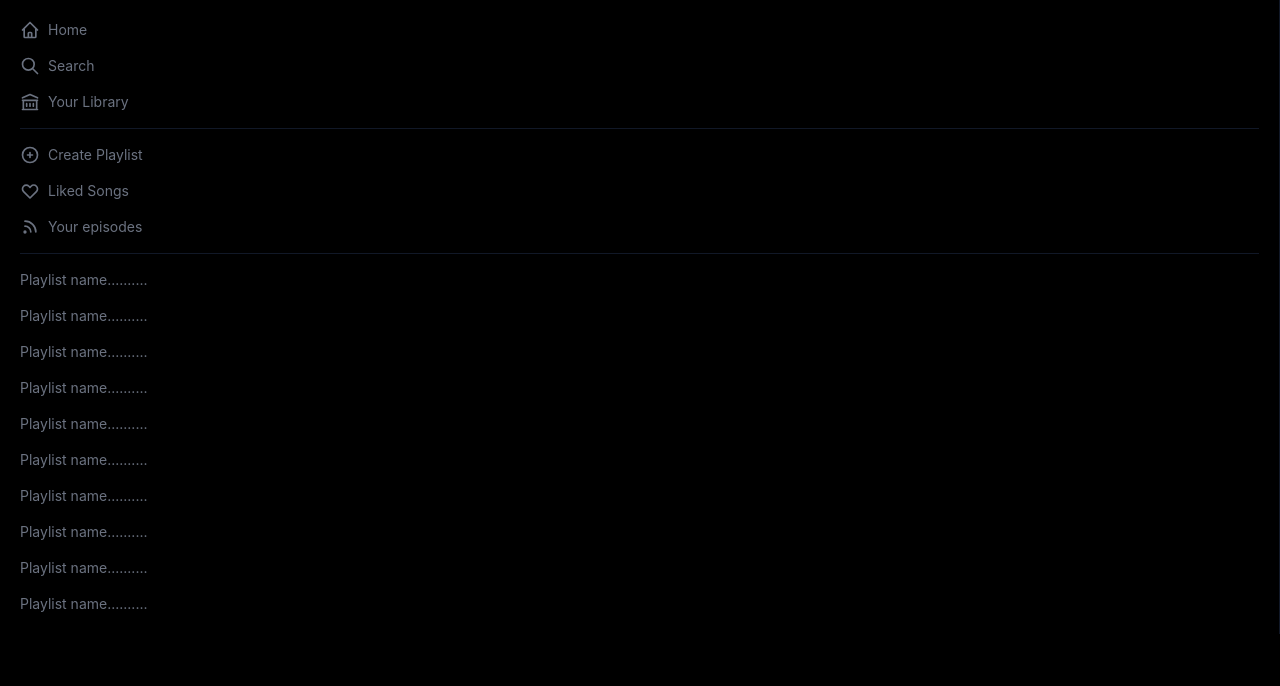
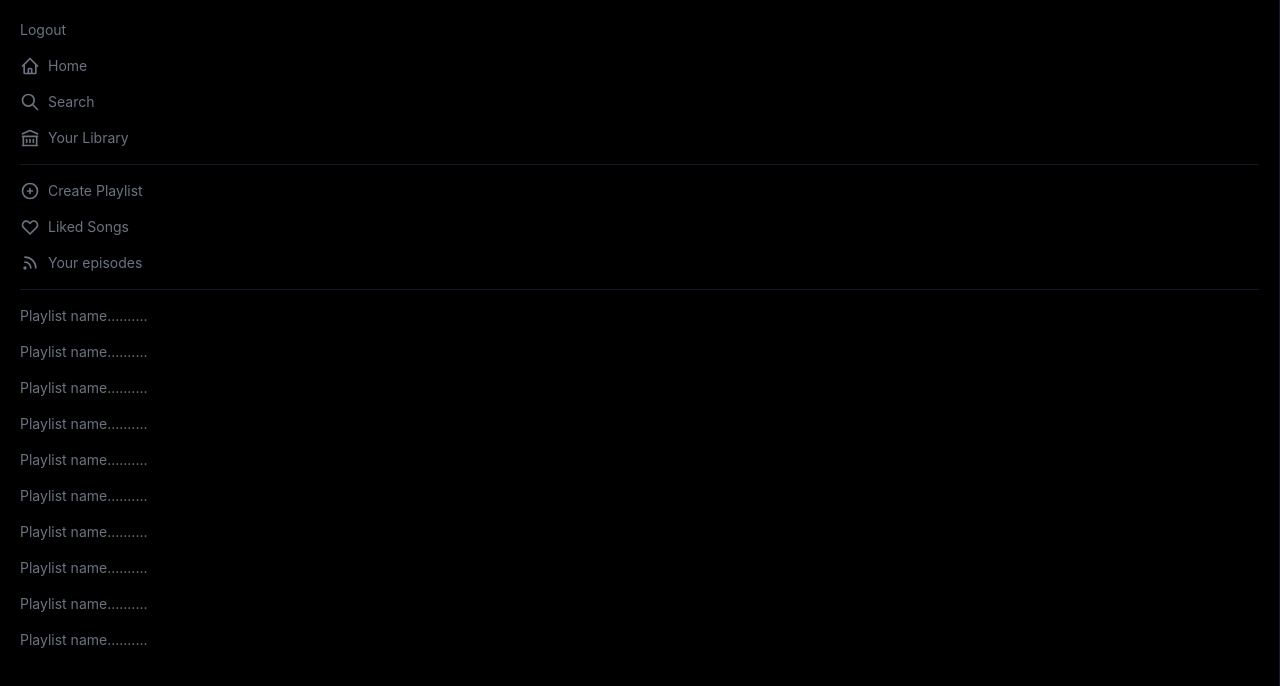
Before and after one commit to Ragini6568/SpotifyClone, a Next.js app: page / in a window 1280 px wide. Shown: the top 686 px of the page. Built offline with nearby package versions, Linux system fonts and the light colour scheme; no server answers.

Commit message:
Login Page implemented

```diff
--- a/components/Sidebar.js
+++ b/components/Sidebar.js
@@ -6,10 +6,19 @@ import {
   HeartIcon,
   RssIcon,
 } from "@heroicons/react/outline";
+import { signOut, useSession } from "next-auth/react";
 function Sidebar() {
+  const { data: session, status } = useSession();
+
   return (
-    <div className="text-gray-500 p-5 text-sm border-r border-gray-900 ">
+    <div className="text-gray-500 p-5 text-sm border-r border-gray-900 overflow-y-scroll scrollbar-hide h-screen">
       <div className="space-y-4">
+        <button
+          className="flex items-center space-x-2 hover:text-white"
+          onClick={() => signOut()}
+        >
+          <p>Logout</p>
+        </button>
         <button className="flex items-center space-x-2 hover:text-white">
           <HomeIcon className="w-5 h-5" />
           <p>Home</p>
--- a/pages/_app.js
+++ b/pages/_app.js
@@ -1,7 +1,12 @@
-import '../styles/globals.css'
+import { SessionProvider } from "next-auth/react";
+import "../styles/globals.css";
 
-function MyApp({ Component, pageProps }) {
-  return <Component {...pageProps} />
+function MyApp({ Component, pageProps: { session, ...pageProps } }) {
+  return (
+    <SessionProvider session={session}>
+      <Component {...pageProps} />
+    </SessionProvider>
+  );
 }
 
-export default MyApp
+export default MyApp;
--- a/pages/login.js
+++ b/pages/login.js
@@ -1,7 +1,35 @@
-import React from "react";
+import { getProviders, signIn } from "next-auth/react";
 
-function Login() {
-  return <div>Login</div>;
+function Login({ providers }) {
+  return (
+    <div className="flex flex-col items-center bg-black min-h-screen w-full justify-center">
+      <img
+        className=" w-32 mb-5"
+        src="https://links.papareact.com/9xl"
+        alt=""
+      />
+      {Object.values(providers).map((provider) => (
+        <div key={provider.name}>
+          <button
+            className="bg-[#18D860] text-white p-5 rounded-full"
+            onClick={() => signIn(provider.id, { callbackUrl: "/" })}
+          >
+            Login with {provider.name}
+          </button>
+        </div>
+      ))}
+    </div>
+  );
 }
 
 export default Login;
+
+export async function getServerSideProps(context) {
+  const providers = await getProviders();
+
+  return {
+    props: {
+      providers,
+    },
+  };
+}
```
